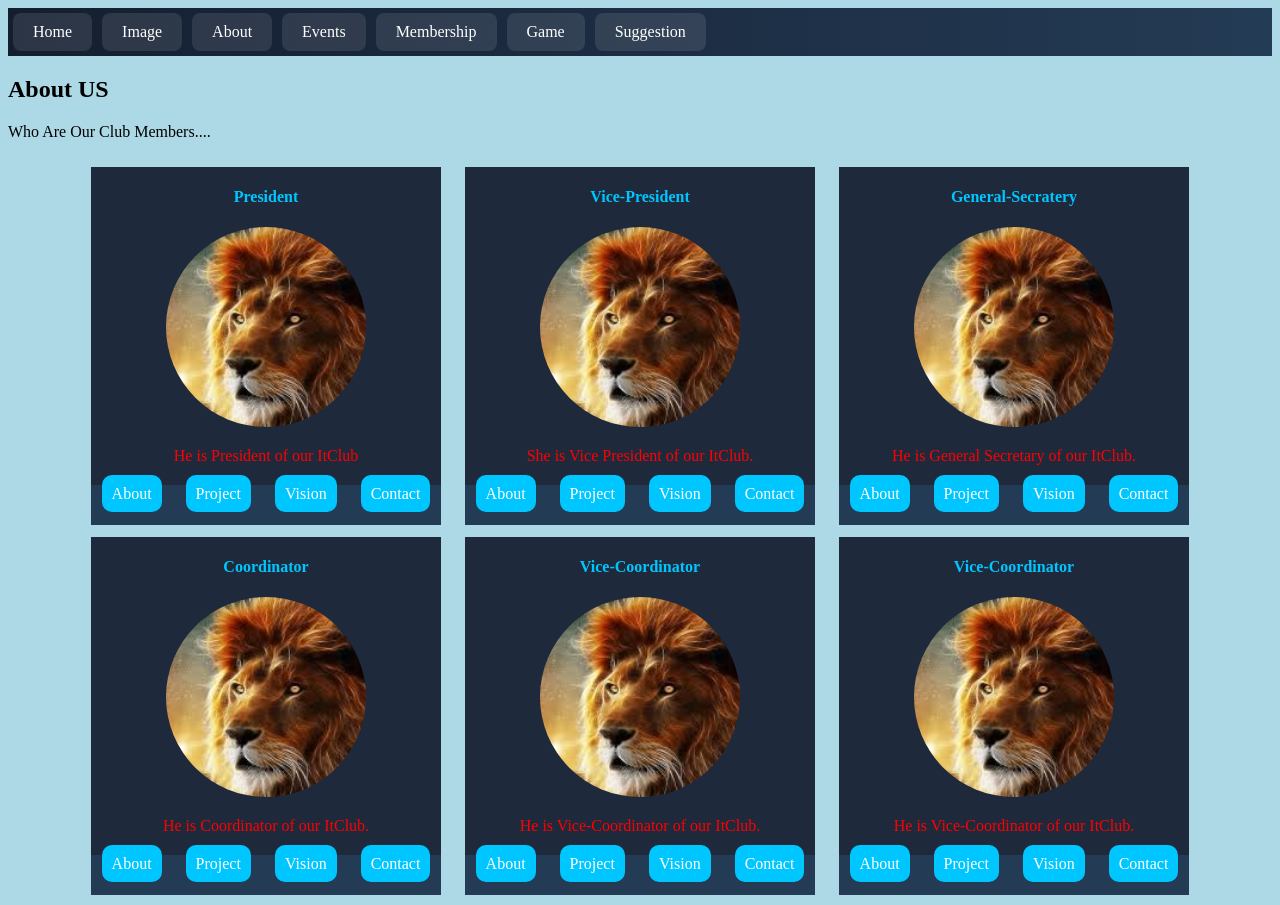
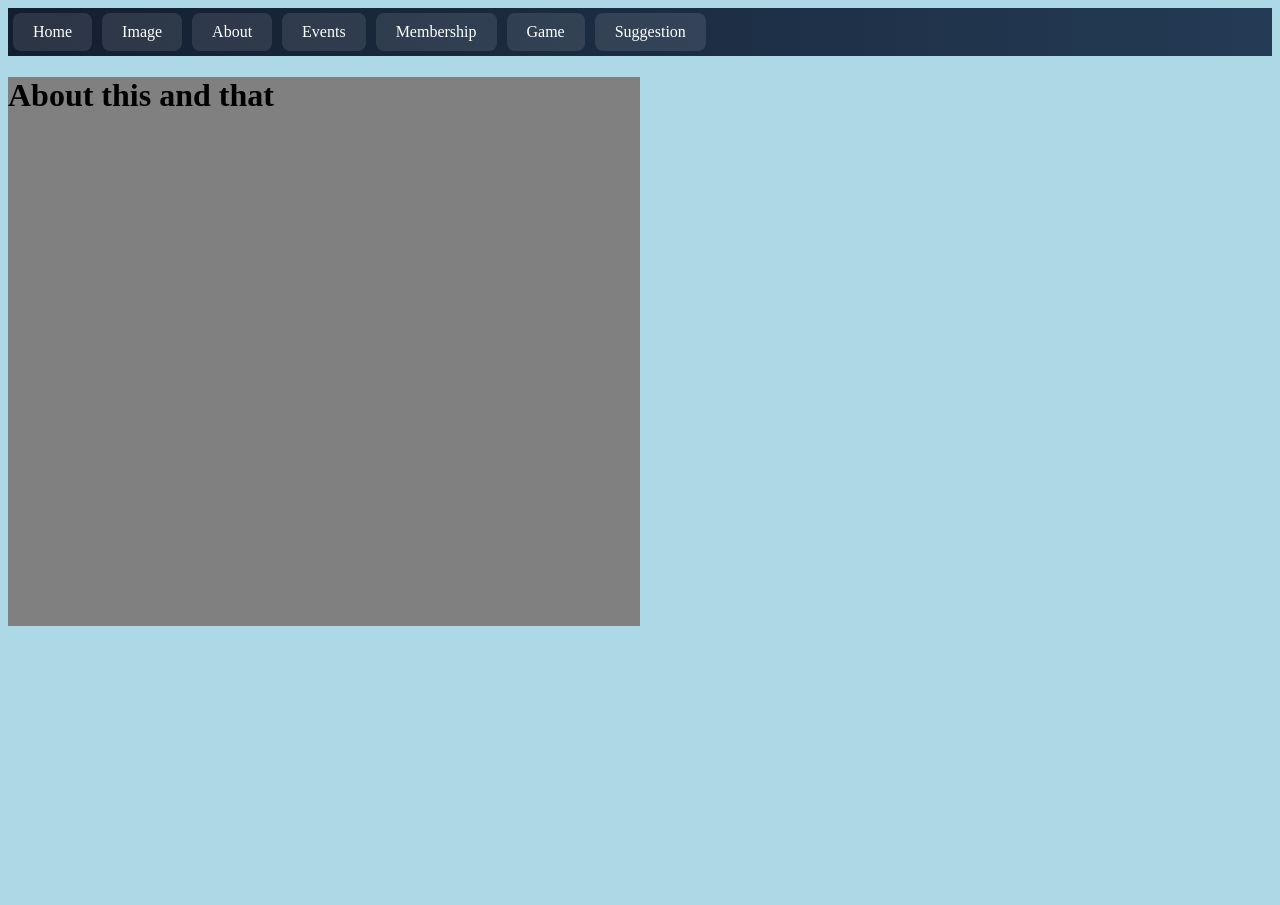
Before and after one commit to sanamadh/Forclub, a plain HTML site: page index.html in a window 1280 px wide. After the commit the page ends 800 px from the top, so only its background shows below. Drawn offline with Linux system fonts and the light colour scheme.

Commit message:
Update index.html
addeded homepage content to index page
still there is home page and about page

```diff
--- a/index.html
+++ b/index.html
@@ -1,9 +1,10 @@
 <html>
-	<head>
-		<title>About Our Team</title>
-		<link rel="stylesheet" href="style.css">
-	</head>
+    <head>
+        <title>Home</title>
+	<link rel="stylesheet" href="style.css">
+    </head>
 		<body bgcolor="lightblue">
+
 			<nav>
 			   <ul>
 				<li><a href="Home.html">Home</a></li>
@@ -11,118 +12,17 @@
 				<li><a href="About.html">About</a></li>
 				<li><a href="Events.html">Events</a></li>
 				<li><a href="Membership.html">Membership</a></li>
-				<li><a href="game.html">Game</a></li>
-				<li><a href="#">Suggestion</a></li>
-			   </ul>
+				<li><a href="Game.html">Game</a></li>
+				<li><a href="Suggestion.html">Suggestion</a></li>
+				</ul>
 			</nav>
-			<h2>About US</h2>
-			<p>Who Are Our Club Members....</p>
 
-		<div class="all">
-				<div class="box">
-					<div class="heading">
-				  		<h4>President</h4>
-					</div>
-					<div class="image">
-						<img src="1.jpg">
-					</div>
-					<div class="content">
-						<p>He is President of our ItClub</p>
-					</div>
-					<div class="button">
-						<a href="1.html">About</a>
-						<a href="1.html">Project</a>
-						<a href="1.html">Vision</a>
-						<a href="1.html">Contact</a>
+			<! Making box for about Page>
+			<div class="homecontent">
+				<h1>About this and that</h1>
+				<img scr="1.jpg">
+			</div>
 
-					</div>
-				</div>
-			   	<div class="box">
-				  	<div class="heading">
-				  		<h4>Vice-President</h4>
-				  	</div>
-					<div class="image">
-						<img src="1.jpg">
-					</div>
-					<div class="content">
-						<p>She is Vice President of our ItClub.</p>
-					</div>
-					<div class="button">
-						<a href="1.html">About</a>
-						<a href="1.html">Project</a>
-						<a href="1.html">Vision</a>
-						<a href="1.html">Contact</a>
-					</div>
-				</div>
-				<div class="box">
-					<div class="heading">
-				  		<h4>General-Secratery</h4>
-				  	</div>
-					<div class="image">
-						<img src="1.jpg">
-					</div>
-						<div class="content">
-						<p>He is General Secretary of our ItClub.</p>
-					</div>
-					<div class="button">
-						<a href="1.html">About</a>
-						<a href="1.html">Project</a>
-						<a href="1.html">Vision</a>
-						<a href="1.html">Contact</a>
-					</div>
 
-				</div>
-				<div class="box">
-				  	<div class="heading">
-				  		<h4>Coordinator</h4>
-				  	</div>
-					<div class="image">
-						<img src="1.jpg">
-					</div>
-					<div class="content">
-						<p>He is Coordinator of our ItClub.</p>
-					</div>
-					<div class="button">
-						<a href="1.html">About</a>
-						<a href="1.html">Project</a>
-						<a href="1.html">Vision</a>
-						<a href="1.html">Contact</a>
-					</div>
-				</div>
-				<div class="box">
-				 	<div class="heading">
-				  		<h4>Vice-Coordinator</h4>
-					</div>
-					<div class="image">
-						<img src="1.jpg">
-					</div>
-					<div class="content">
-						<p>He is Vice-Coordinator of our ItClub.</p>
-					</div>
-					<div class="button">
-						<a href="1.html">About</a>
-						<a href="1.html">Project</a>
-						<a href="1.html">Vision</a>
-						<a href="1.html">Contact</a>
-					</div>
-			   	</div>
-				<div class="box">
-					<div class="heading">
-				  		<h4>Vice-Coordinator</h4>
-					</div>
-					<div class="image">
-						<img src="1.jpg">
-					</div>
-					<div class="content">
-						<p>He is Vice-Coordinator of our ItClub.</p>
-					</div>
-					<div class="button">
-						<a href="1.html">About</a>
-						<a href="1.html">Project</a>
-						<a href="1.html">Vision</a>
-						<a href="1.html">Contact</a>
-					</div>
-			      	</div>
-			</div>
-		</body>
+    		</body>
 </html>
```
